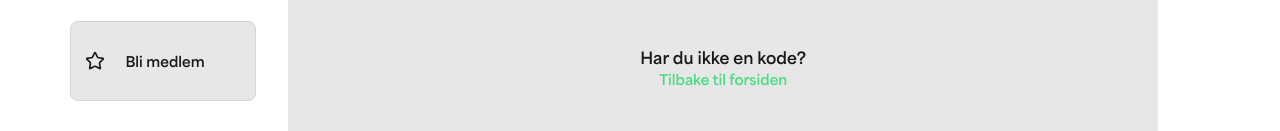
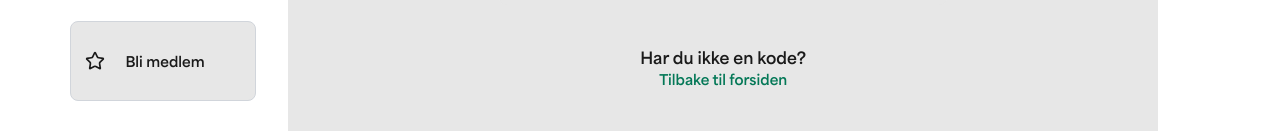
Before and after one commit to jensmjahle/mushroom-identification-frontend, a Vue app: page /login in a window 1280 px wide. Shown: the part 481-612 px from the top of the page. Built offline with nearby package versions, Linux system fonts and the light colour scheme.

Commit message:
fix link color on home and login view

```diff
--- a/src/views/user/HomeView.vue
+++ b/src/views/user/HomeView.vue
@@ -25,7 +25,7 @@
 
     <p class="text-text1 text-sm mt-6">
       {{ t('home.or') }}
-      <RouterLink to="/support" class="underline text-text1 hover:text-text1">
+      <RouterLink to="/support" class="text-success-border hover:underline">
         {{ t('home.getSupport') }}
       </RouterLink>
     </p>
--- a/src/views/user/UserLoginView.vue
+++ b/src/views/user/UserLoginView.vue
@@ -38,7 +38,7 @@
     <!-- Helper text -->
     <div class="mt-4 text-sm text-center text-text1 space-y-1">
       <p data-testid="no-code-question">{{ t('loginUser.noCodeQuestion') }}</p>
-      <router-link to="/" class="text-button1 hover:underline font-medium" data-testid="home-link">
+      <router-link to="/" class="text-success-border hover:underline font-medium" data-testid="home-link">
         {{ t('loginUser.homeLink') }}
       </router-link>
     </div>
```
